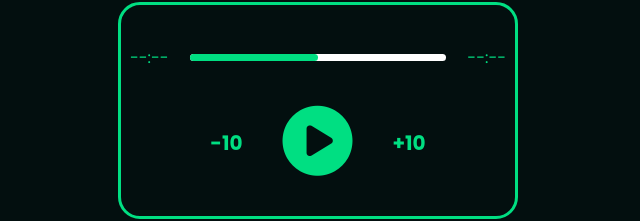
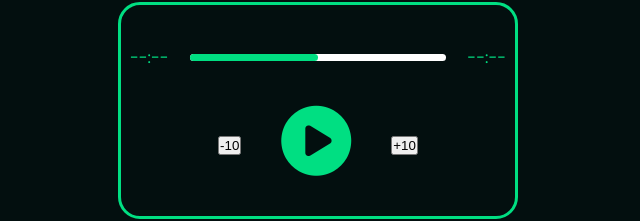
Before and after one commit to javoxir2006/30-day-vanilla-js-challenge, a plain HTML site: page 11-audio-player/index.html in a window 1280 px wide. Shown: the part 230-451 px from the top of the page, without its empty margins (322-962 px from the left). Drawn offline with Linux system fonts and the light colour scheme.

Commit message:
Update index.html

```diff
--- a/11-audio-player/index.html
+++ b/11-audio-player/index.html
@@ -37,10 +37,10 @@
             </div>
 
             <div class="controls">
-                <div class="skip" data-skip="-10">-10</div>
+                <div class="skip" data-skip="-10"><button>-10</button></div>
                 <div class="play"><i class="fa-solid fa-circle-play"></i></div>
                 <div class="pause"><i class="fa-solid fa-circle-pause"></i></div>
-                <div class="skip" data-skip="+10">+10</div>
+                <div class="skip" data-skip="+10"><button>+10</button></div>
             </div>
         </div>
     </main>
```
